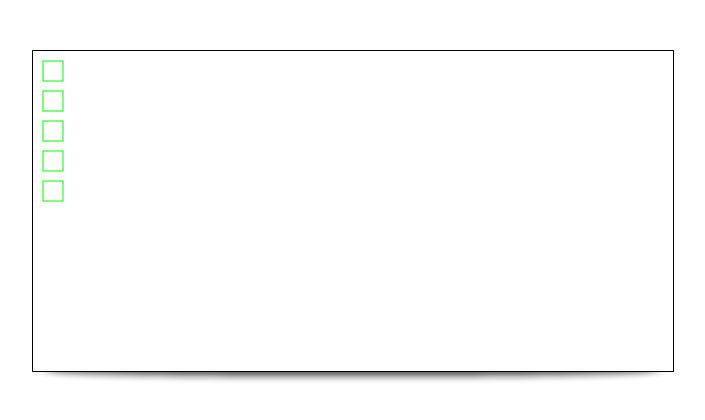
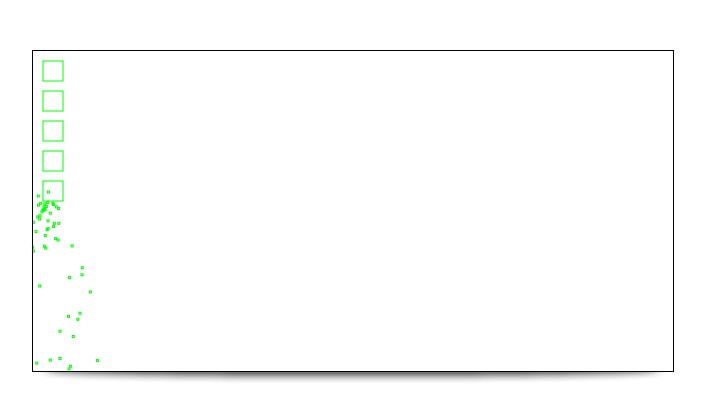
Before and after one commit to Phildo/doodle, a plain HTML site: page index.html in a window 1280 px wide. Shown: the whole page, without its empty margins (288-993 px from the left). Drawn offline with Linux system fonts and the light colour scheme.

Commit message:
particles

```diff
--- a/index.html
+++ b/index.html
@@ -16,6 +16,7 @@
 <script type="text/javascript" src="src/doqueues/hoverer.js"></script>
 <script type="text/javascript" src="src/doqueues/presser.js"></script>
 <script type="text/javascript" src="src/doqueues/ticker.js"></script>
+<script type="text/javascript" src="src/doqueues/particler.js"></script>
 
 <script type="text/javascript" src="src/scenes/nullScene.js"></script>
 <script type="text/javascript" src="src/scenes/loadingScene.js"></script>
--- /dev/null
+++ b/src/doqueues/particler.js
@@ -0,0 +1,46 @@
+var Particler = function(init)
+{
+  var default_init =
+  {
+  }
+
+  var self = this;
+  doMapInitDefaults(self,init,default_init);
+
+  var particlables = [];
+  self.register = function(particlable) { particlables.push(particlable); }
+  self.unregister = function(particlable) { particlables.splice(particlables.indexOf(particlable),1); }
+  self.clear = function() { particlables = []; }
+
+  //doesn't have "flush" like other doqueues.
+  //instead, has "tick" and "draw" that allows particler
+  //to be registered to ticker and drawer if necessary
+  self.tick = function()
+  {
+    for(var i = 0; i < particlables.length; i++)
+      if(!particlables[i].tick()) { particlables.splice(i,1); i--; } //unregister w/o "find" step
+  }
+  self.draw = function(canv)
+  {
+    for(var i = 0; i < particlables.length; i++)
+      particlables[i].draw(canv);
+  }
+}
+
+//example particlable- needs tick that returns true for survival, false for death; and draw(canv)
+var Particlable = function(args)
+{
+  var self = this;
+
+  var i = 0;
+  self.tick = function()
+  {
+    i++;
+    if(i > 100) return false;
+    return true;
+  }
+  self.draw = function(canv)
+  {
+
+  }
+}
--- a/src/scenes/testScene.js
+++ b/src/scenes/testScene.js
@@ -10,97 +10,151 @@ var TestScene = function(game, stage)
   var dragger;
   var flicker;
   var presser;
+  var particler;
 
-  var spacer =
+  var spacer = new (function()
   {
-    cur_x:0,
-    cur_y:0,
-    x_pad:10,
-    y_pad:10,
-    space_h:function(o)
+    var self = this;
+
+    self.cur_x = 0;
+    self.cur_y = 0;
+    self.x_pad = 10;
+    self.y_pad = 10;
+    self.space_h = function(o)
     {
-      this.cur_x += this.x_pad;
-      o.x = this.cur_x;
-      o.y = this.cur_y;
-      this.cur_x += o.w;
+      self.cur_x += self.x_pad;
+      o.x = self.cur_x;
+      o.y = self.cur_y;
+      self.cur_x += o.w;
     },
-    space_v:function(o)
+    self.space_v = function(o)
     {
-      this.cur_y += this.y_pad;
-      o.x = this.cur_x;
-      o.y = this.cur_y;
-      this.cur_y += o.h;
+      self.cur_y += self.y_pad;
+      o.x = self.cur_x;
+      o.y = self.cur_y;
+      self.cur_y += o.h;
     },
-    pad_x:function()
+    self.pad_x = function()
     {
-      this.cur_x += this.x_pad;
+      self.cur_x += self.x_pad;
     },
-    pad_y:function()
+    self.pad_y = function()
     {
-      this.cur_y += this.y_pad;
+      self.cur_y += self.y_pad;
     }
-  };
+  })();
   spacer.pad_x();
 
-  var clicktest =
+  var clicktest = new (function()
   {
-    x:0,
-    y:0,
-    w:20,
-    h:20,
-    click:function(evt){dbugger.log("clicktest:"+evt.doX+","+evt.doY);},
-    draw:function(canv){canv.context.strokeStyle="#00FF00";canv.context.strokeRect(this.x,this.y,this.w,this.h);}
-  };
+    var self = this;
+
+    self.x = 0;
+    self.y = 0;
+    self.w = 20;
+    self.h = 20;
+    self.click = function(evt){dbugger.log("clicktest:"+evt.doX+","+evt.doY);},
+    self.draw = function(canv){canv.context.strokeStyle="#00FF00";canv.context.strokeRect(self.x,self.y,self.w,self.h);}
+  })();
   spacer.space_v(clicktest);
 
-  var hovertest =
+  var hovertest = new (function()
   {
-    x:0,
-    y:0,
-    w:20,
-    h:20,
-    hover:function(evt){dbugger.log("hovertest:"+evt.doX+","+evt.doY);},
-    unhover:function(evt){dbugger.log("unhovertest:"+evt.doX+","+evt.doY);},
-    draw:function(canv){canv.context.strokeStyle="#00FF00";canv.context.strokeRect(this.x,this.y,this.w,this.h);}
-  };
+    var self = this;
+
+    self.x = 0;
+    self.y = 0;
+    self.w = 20;
+    self.h = 20;
+    self.hover = function(evt){dbugger.log("hovertest:"+evt.doX+","+evt.doY);},
+    self.unhover = function(evt){dbugger.log("unhovertest:"+evt.doX+","+evt.doY);},
+    self.draw = function(canv){canv.context.strokeStyle="#00FF00";canv.context.strokeRect(self.x,self.y,self.w,self.h);}
+  })();
   spacer.space_v(hovertest);
 
-  var dragtest =
+  var dragtest = new (function()
   {
-    x:0,
-    y:0,
-    w:20,
-    h:20,
-    dragStart:function(evt){dbugger.log("dragtest:"+evt.doX+","+evt.doY);},
-    drag:function(evt){dbugger.log("dragtest:"+evt.doX+","+evt.doY);},
-    dragFinish:function(evt){dbugger.log("dragtest:"+evt.doX+","+evt.doY);},
-    draw:function(canv){canv.context.strokeStyle="#00FF00";canv.context.strokeRect(this.x,this.y,this.w,this.h);}
-  };
+    var self = this;
+
+    self.x = 0;
+    self.y = 0;
+    self.w = 20;
+    self.h = 20;
+    self.dragStart = function(evt){dbugger.log("dragtest:"+evt.doX+","+evt.doY);},
+    self.drag = function(evt){dbugger.log("dragtest:"+evt.doX+","+evt.doY);},
+    self.dragFinish = function(evt){dbugger.log("dragtest:"+evt.doX+","+evt.doY);},
+    self.draw = function(canv){canv.context.strokeStyle="#00FF00";canv.context.strokeRect(self.x,self.y,self.w,self.h);}
+  })();
   spacer.space_v(dragtest);
 
-  var flicktest =
+  var flicktest = new (function()
   {
-    x:0,
-    y:0,
-    w:20,
-    h:20,
-    flickStart:function(evt){dbugger.log("flicktest:"+evt.doX+","+evt.doY);},
-    flicking:function(evt){dbugger.log("flicktest:"+evt.doX+","+evt.doY);},
-    flick:function(evt){dbugger.log("flicktest:"+evt.doX+","+evt.doY);},
-    draw:function(canv){canv.context.strokeStyle="#00FF00";canv.context.strokeRect(this.x,this.y,this.w,this.h);}
-  };
+    var self = this;
+
+    self.x = 0;
+    self.y = 0;
+    self.w = 20;
+    self.h = 20;
+    self.flickStart = function(evt){dbugger.log("flicktest:"+evt.doX+","+evt.doY);},
+    self.flicking = function(evt){dbugger.log("flicktest:"+evt.doX+","+evt.doY);},
+    self.flick = function(evt){dbugger.log("flicktest:"+evt.doX+","+evt.doY);},
+    self.draw = function(canv){canv.context.strokeStyle="#00FF00";canv.context.strokeRect(self.x,self.y,self.w,self.h);}
+  })();
   spacer.space_v(flicktest);
 
-  var presstest =
+  var presstest = new (function()
   {
-    x:0,
-    y:0,
-    w:20,
-    h:20,
-    press:function(evt){dbugger.log("presstest:"+evt.doX+","+evt.doY);},
-    draw:function(canv){canv.context.strokeStyle="#00FF00";canv.context.strokeRect(this.x,this.y,this.w,this.h);}
+    var self = this;
+
+    self.x = 0;
+    self.y = 0;
+    self.w = 20;
+    self.h = 20;
+    self.press = function(evt){dbugger.log("presstest:"+evt.doX+","+evt.doY);},
+    self.draw = function(canv){canv.context.strokeStyle="#00FF00";canv.context.strokeRect(self.x,self.y,self.w,self.h);}
+  })();
+  spacer.space_v(presstest);
+
+  var particle = function()
+  {
+    var self = this;
+    self.i = 0;
+    self.x = 0;
+    self.y = 0;
+    self.vx = 0;
+    self.vy = 0;
+    self.tick = function()
+    {
+      self.i++;
+      self.x += self.vx;
+      self.y += self.vy;
+      self.vy += 0.1;
+      return (self.i < 100);
+    };
+    self.draw = function(canv){canv.context.strokeStyle="#00FF00";canv.context.strokeRect(self.x,self.y,2,2);};
   };
-  spacer.space_v(presstest);
+  var fountain = new (function()
+  {
+    var self = this;
+    self.particler; //should get injected before added
+    self.x = 0;
+    self.y = 0;
+    self.w = 20;
+    self.h = 20;
+    self.i = 0;
+    self.tick = function()
+    {
+      var p = new particle();
+      p.x = self.x;
+      p.y = self.y;
+      p.vx = (Math.random()-0.5)*2;
+      p.vy = Math.random()*-2;
+      self.particler.register(p);
+      return true;
+    };
+    self.draw = function(canv){};
+  })();
+  spacer.space_v(fountain);
 
 
   self.ready = function()
@@ -129,6 +183,12 @@ var TestScene = function(game, stage)
     presser = new Presser({source:stage.dispCanv.canvas});
     presser.register(presstest);
     drawer.register(presstest);
+
+    particler = new Particler({});
+    fountain.particler = particler; //inject
+    particler.register(fountain);
+    drawer.register(particler);
+    ticker.register(particler);
   };
 
   self.tick = function()
```
